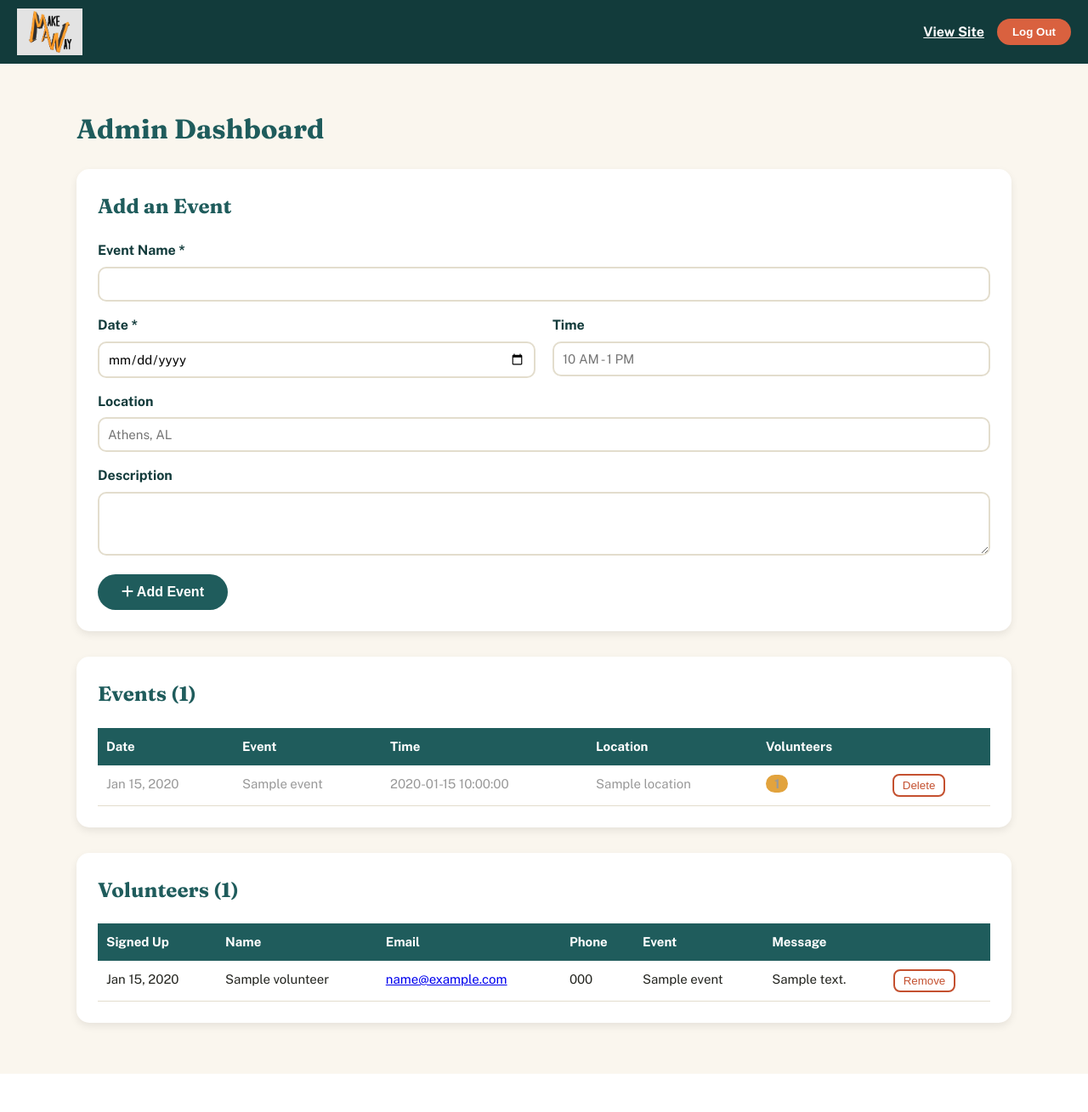
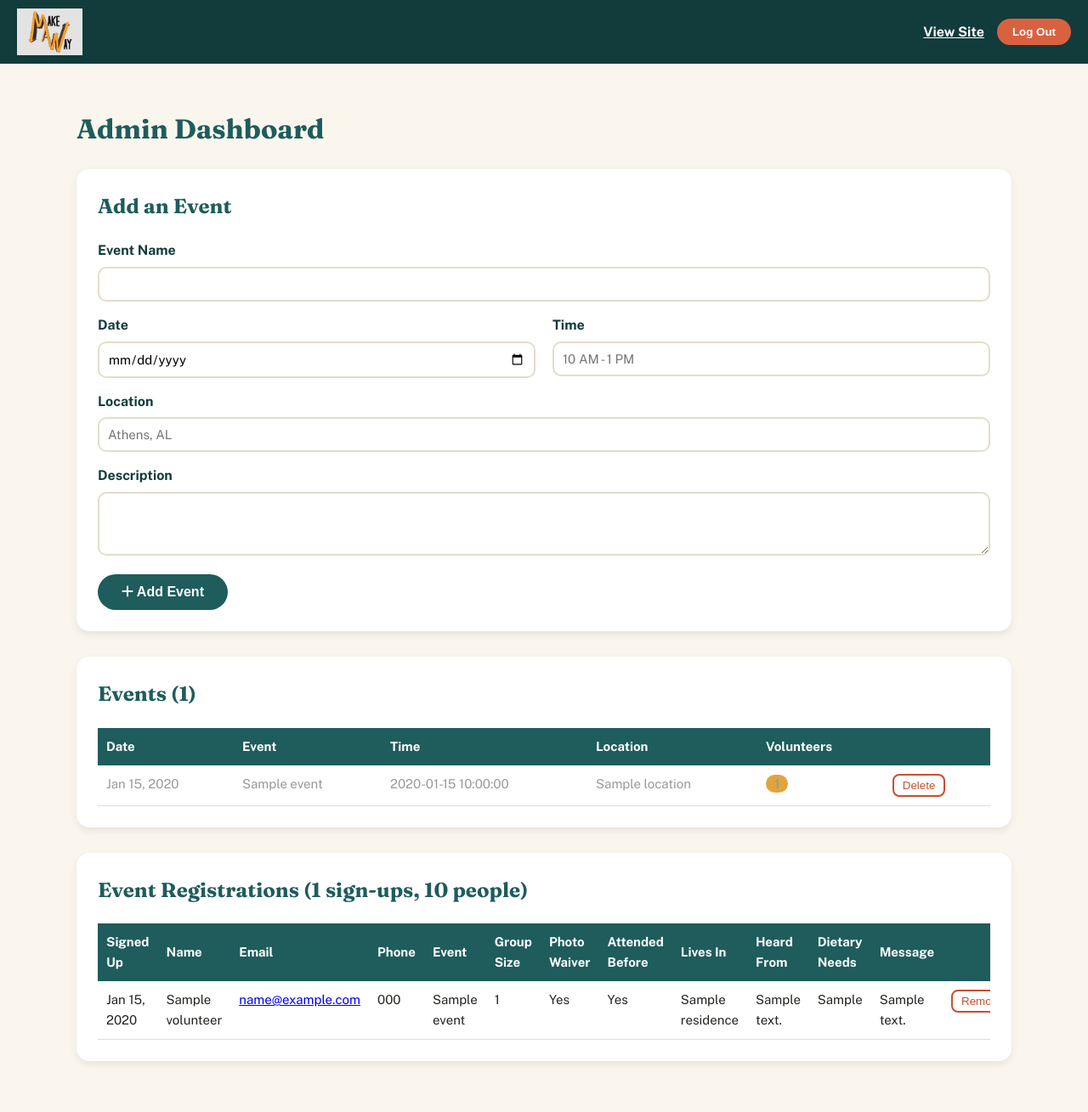
Before and after one commit to garnermt/Make-A-Way-Foundation-website-project, a Laravel app: template resources/views/admin.blade.php in a window 1280 px wide. Shown: the whole page at 85% size. Before the commit the page ends 1264 px from the top, so only its background shows below. Run offline with Laravel 12, Linux system fonts and the light colour scheme; the template is opened without the code that fills it: most values are stand-ins (such as "Sample title", 1, 10 or a date in 2020).

Commit message:
Show new registration questions on admin dashboard

```diff
--- a/resources/views/admin.blade.php
+++ b/resources/views/admin.blade.php
@@ -5,10 +5,8 @@
 <meta name="viewport" content="width=device-width, initial-scale=1.0">
 <meta name="robots" content="noindex">
 <title>Admin | Make A Way Foundation</title>
-
 <link href="https://fonts.googleapis.com/css2?family=Fraunces:wght@600;700&family=Public+Sans:wght@400;700&display=swap" rel="stylesheet">
 <link rel="stylesheet" href="https://cdnjs.cloudflare.com/ajax/libs/font-awesome/6.5.2/css/all.min.css">
-
 <style>
 /* ===== General ===== */
 body {
@@ -18,18 +16,15 @@
 background-color: #faf6ee;
 line-height: 1.6;
 }
-
 h1, h2 {
 font-family: "Fraunces", Georgia, serif;
 color: #1f5c5c;
 }
-
 .container {
 max-width: 1100px;
 margin: 0 auto;
 padding: 30px 20px;
 }
-
 /* ===== Admin bar ===== */
 .admin-bar {
 background-color: #123b3b;
@@ -39,23 +34,19 @@
 align-items: center;
 padding: 10px 20px;
 }
-
 .admin-bar img {
 height: 55px;
 display: block;
 }
-
 .admin-bar .links {
 display: flex;
 align-items: center;
 gap: 15px;
 }
-
 .admin-bar a {
 color: white;
 font-weight: bold;
 }
-
 .admin-bar button {
 background-color: #d9613f;
 color: white;
@@ -65,7 +56,6 @@
 font-weight: bold;
 cursor: pointer;
 }
-
 /* ===== Boxes ===== */
 .box {
 background-color: white;
@@ -74,11 +64,9 @@
 margin-bottom: 30px;
 box-shadow: 0 4px 10px rgba(0, 0, 0, 0.08);
 }
-
 .box h2 {
 margin-top: 0;
 }
-
 .success {
 background-color: #e6f2ef;
 color: #1f5c5c;
@@ -86,25 +74,21 @@
 padding: 15px;
 font-weight: bold;
 }
-
 /* ===== Add event form ===== */
 .form-grid {
 display: grid;
 grid-template-columns: 1fr 1fr;
 gap: 0 20px;
 }
-
 .full {
 grid-column: 1 / -1;
 }
-
 label {
 display: block;
 font-weight: bold;
 color: #123b3b;
 margin-bottom: 6px;
 }
-
 input,
 textarea {
 width: 100%;
@@ -116,7 +100,6 @@
 font-size: 15px;
 margin-bottom: 15px;
 }
-
 .add-btn {
 background-color: #1f5c5c;
 color: white;
@@ -127,45 +110,37 @@
 font-weight: bold;
 cursor: pointer;
 }
-
 .add-btn:hover {
 background-color: #d9613f;
 }
-
 .error {
 color: #c4502f;
 font-size: 14px;
 margin: -10px 0 12px 0;
 }
-
 /* ===== Tables ===== */
 .table-wrap {
 overflow-x: auto;
 }
-
 table {
 width: 100%;
 border-collapse: collapse;
 font-size: 15px;
 }
-
 th {
 background-color: #1f5c5c;
 color: white;
 text-align: left;
 padding: 10px;
 }
-
 td {
 border-bottom: 1px solid #e3ddcd;
 padding: 10px;
 vertical-align: top;
 }
-
 tr.past td {
 color: #999999;
 }
-
 .delete-btn {
 background-color: transparent;
 color: #c4502f;
@@ -174,19 +149,20 @@
 padding: 4px 10px;
 cursor: pointer;
 }
-
 .delete-btn:hover {
 background-color: #c4502f;
 color: white;
 }
-
+.flag-no {
+color: #c4502f;
+font-weight: bold;
+}
 .count {
 background-color: #e2a33d;
 border-radius: 20px;
 padding: 2px 10px;
 font-weight: bold;
 }
-
 /* ===== Phones ===== */
 @media (max-width: 700px) {
 .form-grid {
@@ -196,7 +172,6 @@
 </style>
 </head>
 <body>
-
 <!-- Admin bar -->
 <div class="admin-bar">
 <img src="{{ asset('images/scroll/MWF-27.jpg') }}" alt="Make A Way Foundation logo">
@@ -208,62 +183,50 @@
 </form>
 </div>
 </div>
-
 <div class="container">
 <h1>Admin Dashboard</h1>
-
 @if (session('success'))
 <p class="success"><i class="fa-solid fa-circle-check"></i> {{ session('success') }}</p>
 @endif
-
 <!-- Add event -->
 <div class="box">
 <h2>Add an Event</h2>
-
 <form method="POST" action="/admin/events">
 @csrf
-
 <div class="form-grid">
 <div class="full">
-                        <label for="title">Event Name *</label>
+<label for="title">Event Name </label>
 <input type="text" id="title" name="title" value="{{ old('title') }}" required>
 @error('title')
 <p class="error">{{ $message }}</p>
 @enderror
 </div>
-
 <div>
-                        <label for="event_date">Date *</label>
+<label for="event_date">Date </label>
 <input type="date" id="event_date" name="event_date" value="{{ old('event_date') }}" required>
 @error('event_date')
 <p class="error">{{ $message }}</p>
 @enderror
 </div>
-
 <div>
 <label for="event_time">Time</label>
 <input type="text" id="event_time" name="event_time" value="{{ old('event_time') }}" placeholder="10 AM - 1 PM">
 </div>
-
 <div class="full">
 <label for="location">Location</label>
 <input type="text" id="location" name="location" value="{{ old('location') }}" placeholder="Athens, AL">
 </div>
-
 <div class="full">
 <label for="description">Description</label>
 <textarea id="description" name="description" rows="3">{{ old('description') }}</textarea>
 </div>
 </div>
-
 <button type="submit" class="add-btn"><i class="fa-solid fa-plus"></i> Add Event</button>
 </form>
 </div>
-
 <!-- Events -->
 <div class="box">
 <h2>Events ({{ $events->count() }})</h2>
-
 @if ($events->count() > 0)
 <div class="table-wrap">
 <table>
@@ -297,11 +260,9 @@
 <p>No events yet. Add one above.</p>
 @endif
 </div>
-
 <!-- Volunteers -->
 <div class="box">
-            <h2>Volunteers ({{ $volunteers->count() }})</h2>
-
+<h2>Event Registrations ({{ $volunteers->count() }} sign-ups, {{ $volunteers->sum('group_size') }} people)</h2>
 @if ($volunteers->count() > 0)
 <div class="table-wrap">
 <table>
@@ -311,6 +272,12 @@
 <th>Email</th>
 <th>Phone</th>
 <th>Event</th>
+<th>Group Size</th>
+<th>Photo Waiver</th>
+<th>Attended Before</th>
+<th>Lives In</th>
+<th>Heard From</th>
+<th>Dietary Needs</th>
 <th>Message</th>
 <th></th>
 </tr>
@@ -321,6 +288,12 @@
 <td><a href="mailto:{{ $volunteer->email }}">{{ $volunteer->email }}</a></td>
 <td>{{ $volunteer->phone }}</td>
 <td>{{ $volunteer->event ? $volunteer->event->title : 'Any event' }}</td>
+<td>{{ $volunteer->group_size ?? '—' }}</td>
+<td class="{{ ! is_null($volunteer->photo_waiver) && ! $volunteer->photo_waiver ? 'flag-no' : '' }}">{{ is_null($volunteer->photo_waiver) ? '—' : ($volunteer->photo_waiver ? 'Yes' : 'No') }}</td>
+<td>{{ is_null($volunteer->attended_before) ? '—' : ($volunteer->attended_before ? 'Yes' : 'No') }}</td>
+<td>{{ $volunteer->residence ?? '—' }}</td>
+<td>{{ $volunteer->heard_about ?? '—' }}</td>
+<td>{{ $volunteer->dietary_needs }}</td>
 <td>{{ $volunteer->message }}</td>
 <td>
 <form method="POST" action="/admin/volunteers/{{ $volunteer->id }}" onsubmit="return confirm('Remove this volunteer?')">
@@ -334,10 +307,9 @@
 </table>
 </div>
 @else
-                <p>No volunteers have signed up yet.</p>
+<p>No one has registered yet.</p>
 @endif
 </div>
 </div>
-
 </body>
 </html>
```
Lines whose indentation alone changed are shown as unchanged.
